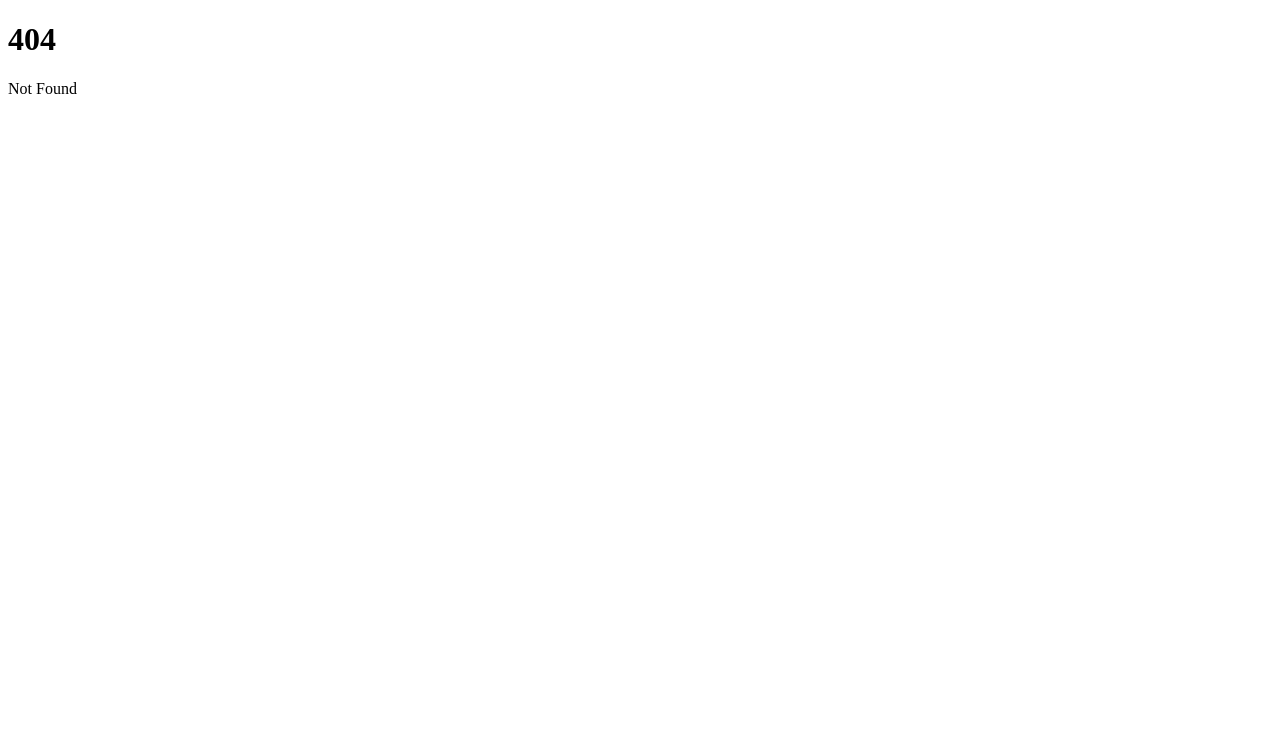
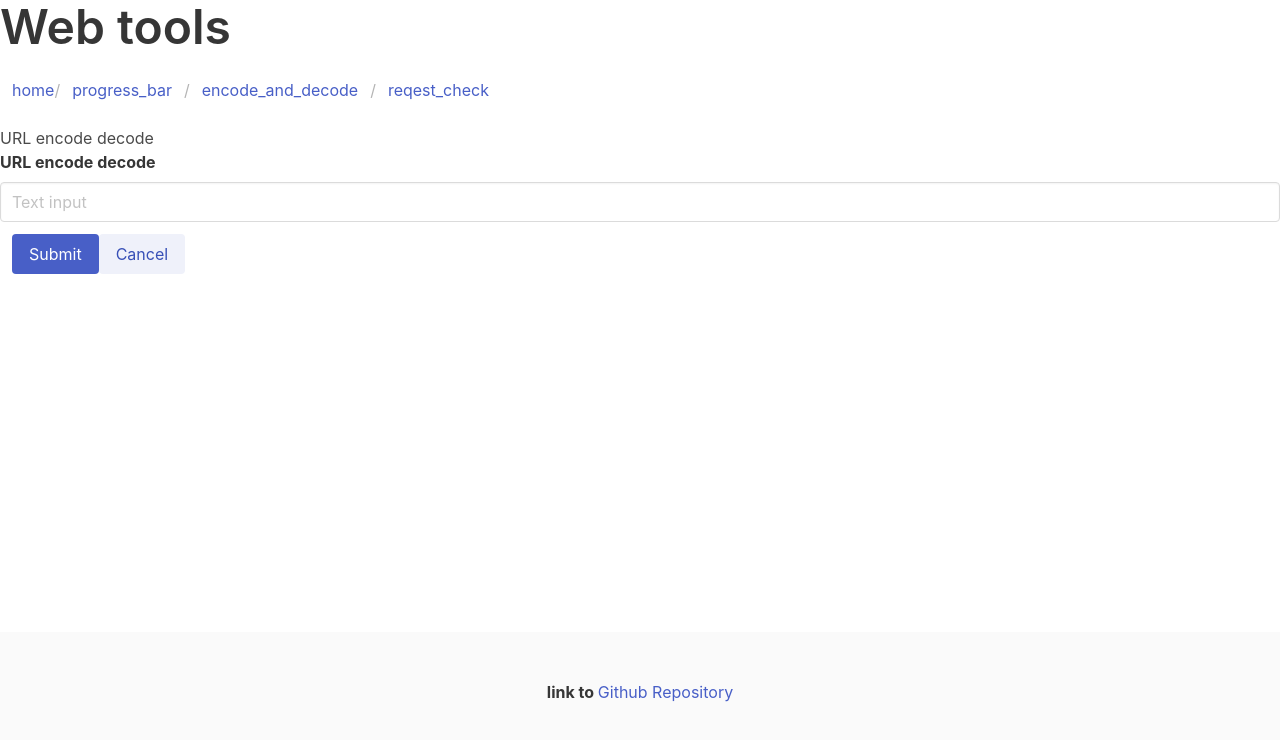
Before and after one commit to husita-h/web_tools, a SvelteKit app: page /encode_and_decode in a window 1280 px wide. Before the commit this address had no page. Shown: the top 740 px of the page. Built offline with nearby package versions, Linux system fonts and the light colour scheme.

Commit message:
色々遊ぶページを追加

```diff
--- a/src/app.html
+++ b/src/app.html
@@ -4,6 +4,7 @@
 		<meta charset="utf-8" />
 		<link rel="icon" href="%sveltekit.assets%/favicon.png" />
 		<meta name="viewport" content="width=device-width" />
+    <link rel="stylesheet" href="https://cdn.jsdelivr.net/npm/bulma@0.9.4/css/bulma-rtl.min.css">
 		%sveltekit.head%
 	</head>
 	<body>
--- /dev/null
+++ b/src/lib/components/Nav.svelte
@@ -0,0 +1,12 @@
+<script>
+
+</script>
+
+<nav class="breadcrumb" aria-label="breadcrumbs">
+  <ul>
+    <li><a href="http://localhost:5173/">home</a></li>
+    <li><a href="http://localhost:5173/progress_bar">progress_bar</a></li>
+    <li><a href="http://localhost:5173/encode_and_decode">encode_and_decode</a></li>
+    <li><a href="http://localhost:5173/reqest_check">reqest_check</a></li>
+  </ul>
+</nav>
--- /dev/null
+++ b/src/routes/+layout.svelte
@@ -0,0 +1,27 @@
+<script>
+  import Nav from "../lib/components/Nav.svelte";
+</script>
+
+<!-- html -->
+<h1 class="title is-1">Web tools</h1>
+<Nav></Nav>
+
+<slot></slot>
+
+<footer class="footer">
+  <div class="content has-text-centered">
+    <p>
+      <strong>link to </strong><a href="https://www.google.com/">Github Repository
+    </p>
+  </div>
+</footer>
+<!-- html -->
+
+<style>
+.footer {
+  position: fixed;
+  right: 0;
+  bottom: 0;
+  left: 0;
+}
+</style>
--- /dev/null
+++ b/src/routes/encode_and_decode/+page.svelte
@@ -0,0 +1,21 @@
+<script>
+</script>
+
+<h1>URL encode decode</h1>
+<div>
+  <div class="field">
+    <label class="label">URL encode decode</label>
+    <div class="control">
+      <input class="input" type="text" placeholder="Text input">
+    </div>
+  </div>
+
+  <div class="field is-grouped">
+    <div class="control">
+      <button class="button is-link">Submit</button>
+    </div>
+    <div class="control">
+      <button class="button is-link is-light">Cancel</button>
+    </div>
+  </div>
+</div>
--- a/src/routes/about/+page.svelte
+++ b/src/routes/progress_bar/+page.svelte
@@ -4,7 +4,7 @@
 	const progress = writable(0);
 </script>
 
-<h1>About Page</h1>
+<h1>Progress Bar</h1>
 
 <progress value={$progress}></progress>
 
--- /dev/null
+++ b/src/routes/reqest_check/+page.svelte
@@ -0,0 +1,4 @@
+<script>
+</script>
+
+<h1>Reqest Check</h1>
```
Also changed, not shown: src/routes/+page.svelte (+6 -3 lines), 2 other files (tests, documents, lock files or other folders).
